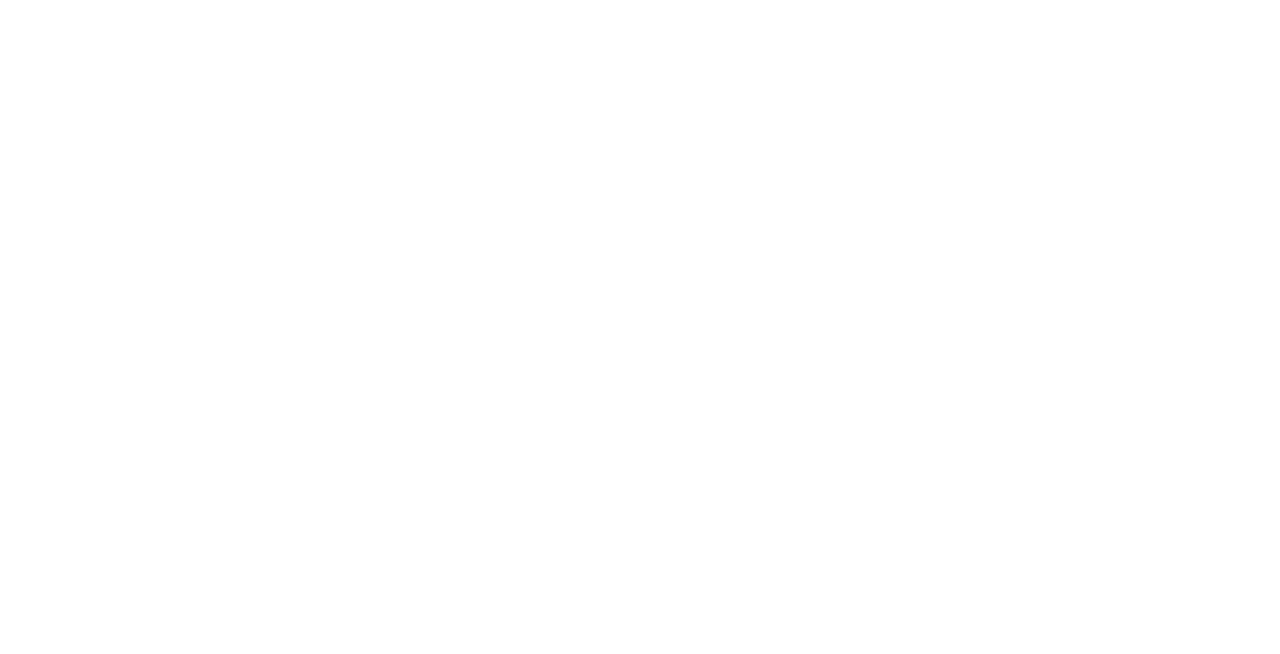
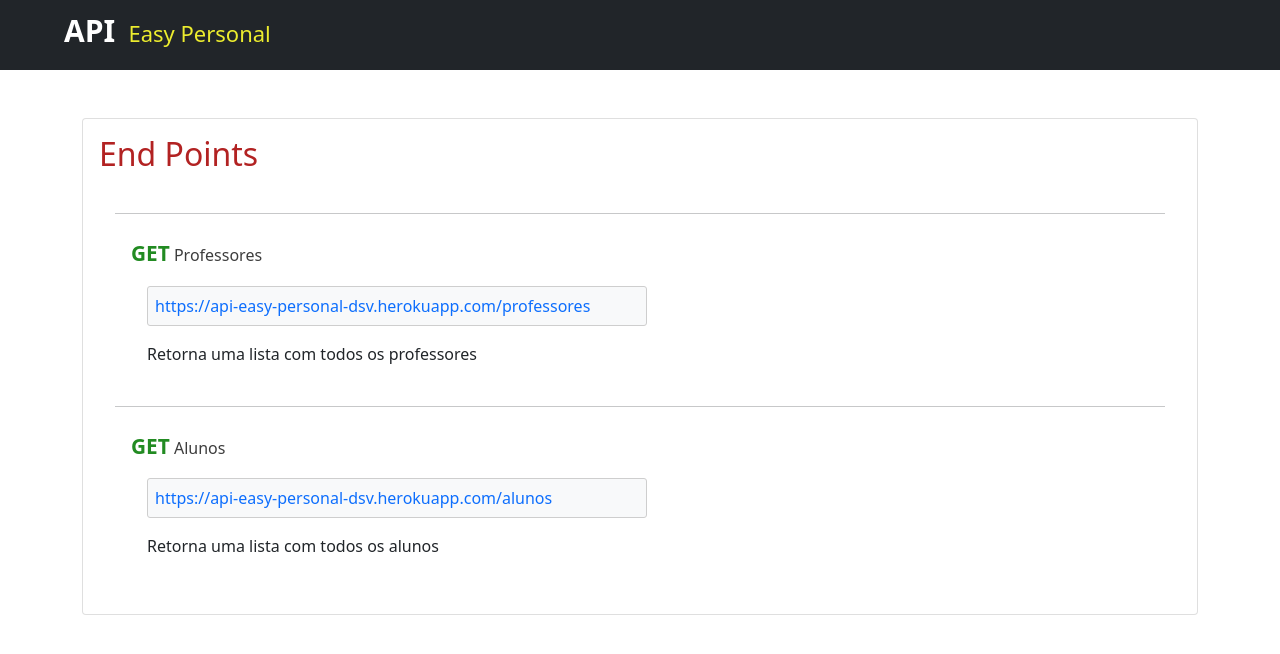
Before and after one commit to gableisure/api_easy_personal, a website: page html/home.html in a window 1280 px wide. Drawn offline with nearby package versions, Linux system fonts and the light colour scheme.

Commit message:
add da página principal da api

```diff
--- a/html/home.html
+++ b/html/home.html
@@ -5,11 +5,89 @@
     <meta charset="UTF-8">
     <meta http-equiv="X-UA-Compatible" content="IE=edge">
     <meta name="viewport" content="width=device-width, initial-scale=1.0">
-    <title>Home Page</title>
+    <link href="https://cdn.jsdelivr.net/npm/bootstrap@5.0.0-beta3/dist/css/bootstrap.min.css" rel="stylesheet" integrity="sha384-eOJMYsd53ii+scO/bJGFsiCZc+5NDVN2yr8+0RDqr0Ql0h+rP48ckxlpbzKgwra6" crossorigin="anonymous">
+    <link rel="stylesheet" href="../style/style.css">
+
+    <title>End Points Easy Personal</title>
+    <style>
+        .first-title-navbar {
+            font-weight: bold;
+            font-size: 30px;
+            color: white;
+        }
+
+        .second-title-navbar {
+            font-size: 22px;
+            color: rgb(236, 236, 46);
+        }
+
+        .title-end-points {
+            color: firebrick;
+        }
+
+        .title-request {
+            color: #3d3d3d;
+            font-size: 1em;
+        }
+
+        .type-request {
+            color: forestgreen;
+            font-size: 1.3rem;
+            font-weight: 600;
+        }
+
+        .div-uri {
+            padding: 7px;
+            width: 500px;
+            border: 1px solid #cecece;
+            border-radius: 3px;
+        }
+
+        .div-uri a {
+            text-decoration: none;
+        }
+
+        .obs-end-point {}
+    </style>
+
 </head>
 
 <body>
+    <nav class="navbar navbar-expand-lg navbar-light bg-dark px-5">
+        <h2 class="navbar-brand mx-3">
+            <span class="first-title-navbar">API</span>
+            <span class="second-title-navbar mx-2">Easy Personal</span>
+    </nav>
+    <div class="container mt-5">
+        <div class="card py-3 px-3">
+            <div class="card-text">
+                <h2 class="title-end-points">End Points</h2>
+            </div>
 
+            <div class="card-body">
+                <hr>
+                <div class="px-3 py-2">
+                    <p class="title-request"><span class="type-request">GET</span> Professores</p>
+                    <div class="div-uri bg-light mx-3">
+                        <a href="https://api-easy-personal-dsv.herokuapp.com/professores" target="_blank">https://api-easy-personal-dsv.herokuapp.com/professores</a>
+                    </div>
+                    <div class="obs-end-point mt-3 px-3">
+                        <p>Retorna uma lista com todos os professores</p>
+                    </div>
+                </div>
+                <hr>
+                <div class="px-3 py-2">
+                    <p class="title-request"><span class="type-request">GET</span> Alunos</p>
+                    <div class="div-uri bg-light mx-3">
+                        <a href="https://api-easy-personal-dsv.herokuapp.com/alunos" target="_blank">https://api-easy-personal-dsv.herokuapp.com/alunos</a>
+                    </div>
+                    <div class="obs-end-point mt-3 px-3">
+                        <p>Retorna uma lista com todos os alunos</p>
+                    </div>
+                </div>
+            </div>
+        </div>
+    </div>
 </body>
 
 </html>
--- a/index.js
+++ b/index.js
@@ -5,7 +5,7 @@
 
 const PORT = 8082;
 
-app.get("/", (req, res) => res.send("Ok"));
+app.get("/", (req, res) => res.sendFile(__dirname + "/html/home.html"));
 
 app.get("/professores", (req, res) => res.json(professores));
 
```
Also changed, not shown: style/style.css (added).
